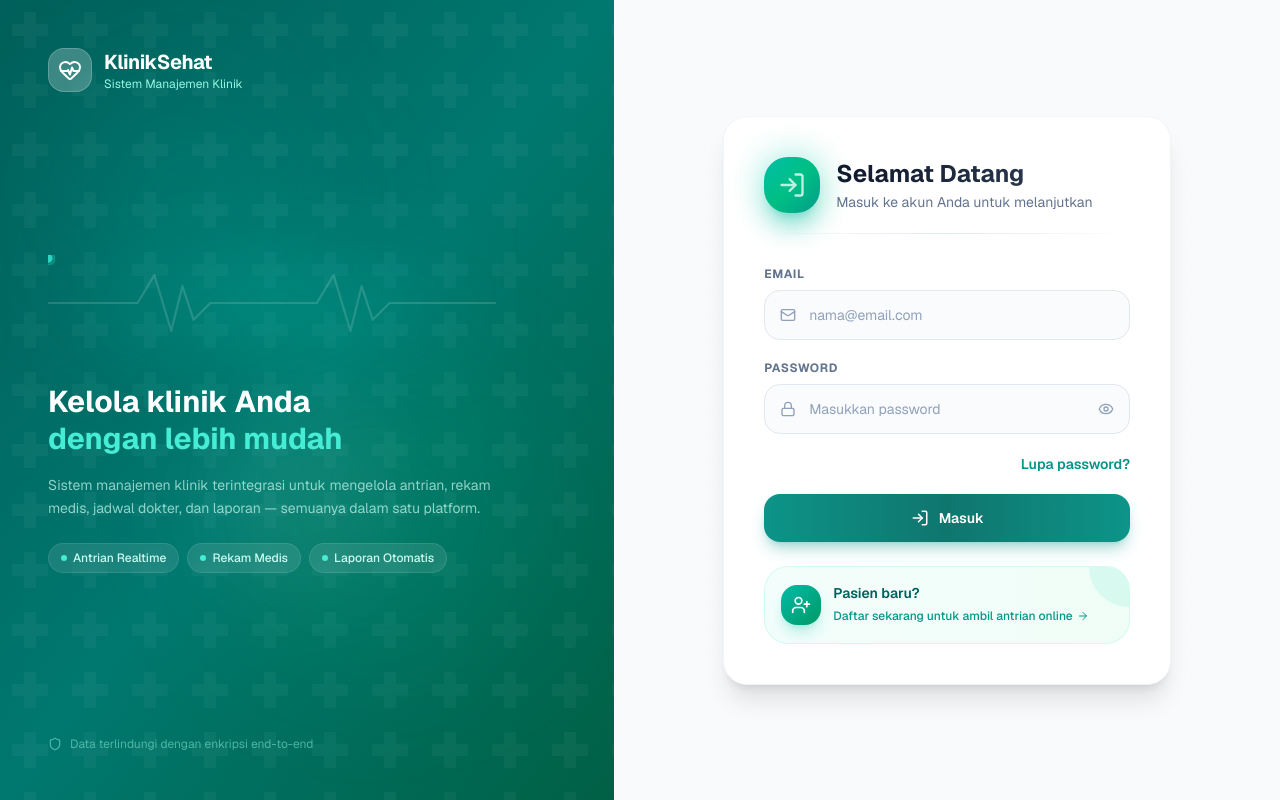
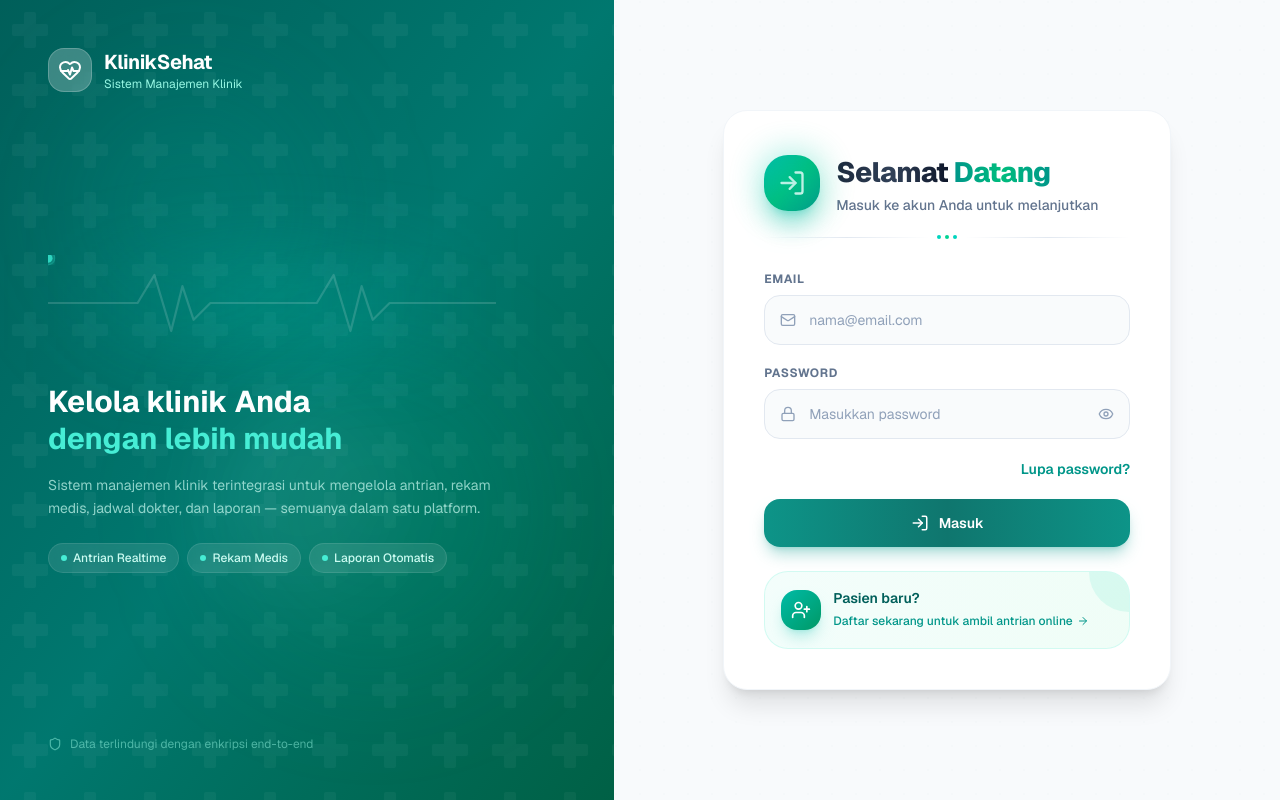
Before and after one commit to muhammadindrawan24/adi-sistemmanajemenklinik, a Next.js app: page /login in a window 1280 px wide. Built offline with nearby package versions, Linux system fonts and the light colour scheme.

Commit message:
feat: enhance welcome text styling

```diff
--- a/src/app/(auth)/login/page.tsx
+++ b/src/app/(auth)/login/page.tsx
@@ -154,7 +154,7 @@ export default function LoginPage() {
           custom={0}
           className="mb-8"
         >
-          <div className="flex items-center gap-4 mb-2">
+          <div className="flex items-center gap-4 mb-3">
             <div className="relative">
               <div className="flex h-14 w-14 items-center justify-center rounded-2xl bg-gradient-to-br from-teal-500 via-emerald-500 to-teal-600 shadow-xl shadow-teal-500/30">
                 <LogIn className="h-7 w-7 text-white" />
@@ -162,16 +162,25 @@ export default function LoginPage() {
               <div className="absolute -inset-1 rounded-2xl bg-gradient-to-br from-teal-400 to-emerald-500 opacity-30 blur-lg" />
             </div>
             <div>
-              <h2 className="text-2xl font-bold bg-gradient-to-r from-slate-900 to-slate-700 bg-clip-text text-transparent">
-                Selamat Datang
+              <h2 className="text-[28px] font-extrabold tracking-tight">
+                <span className="bg-gradient-to-r from-slate-800 via-slate-700 to-slate-900 bg-clip-text text-transparent">Selamat</span>{" "}
+                <span className="bg-gradient-to-r from-teal-600 via-emerald-500 to-teal-600 bg-clip-text text-transparent">Datang</span>
               </h2>
-              <p className="text-sm text-slate-500 mt-0.5">
+              <p className="text-sm text-slate-500 mt-0.5 font-medium">
                 Masuk ke akun Anda untuk melanjutkan
               </p>
             </div>
           </div>
-          {/* Decorative line */}
-          <div className="mt-5 h-px bg-gradient-to-r from-transparent via-slate-200 to-transparent" />
+          {/* Decorative line with dots */}
+          <div className="flex items-center gap-2 mt-5">
+            <div className="flex-1 h-px bg-gradient-to-r from-transparent via-slate-200 to-transparent" />
+            <div className="flex gap-1">
+              <div className="w-1 h-1 rounded-full bg-teal-400" />
+              <div className="w-1 h-1 rounded-full bg-emerald-400" />
+              <div className="w-1 h-1 rounded-full bg-teal-400" />
+            </div>
+            <div className="flex-1 h-px bg-gradient-to-r from-transparent via-slate-200 to-transparent" />
+          </div>
         </motion.div>
 
         {/* Form */}
```
